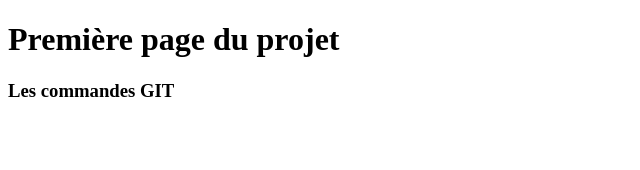
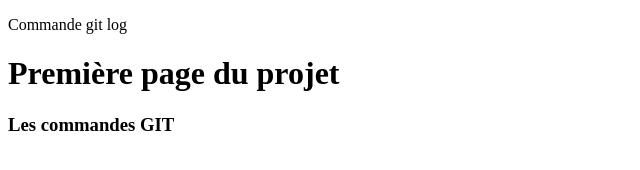
Before and after one commit to patboost/git-29A, a plain HTML site: page index.html in a window 1280 px wide. Shown: the whole page, without its empty margins (0-640 px from the left). Drawn offline with Linux system fonts and the light colour scheme.

Commit message:
Ajout git log

```diff
--- a/index.html
+++ b/index.html
@@ -4,6 +4,7 @@
     <meta charset="UTF-8">
     <meta name="viewport" content="width=device-width, initial-scale=1.0">
     <title>Page GIT</title>
+    <p>Commande git log</p>
 </head>
 <body>
     <h1>Première page du projet</h1>
```
